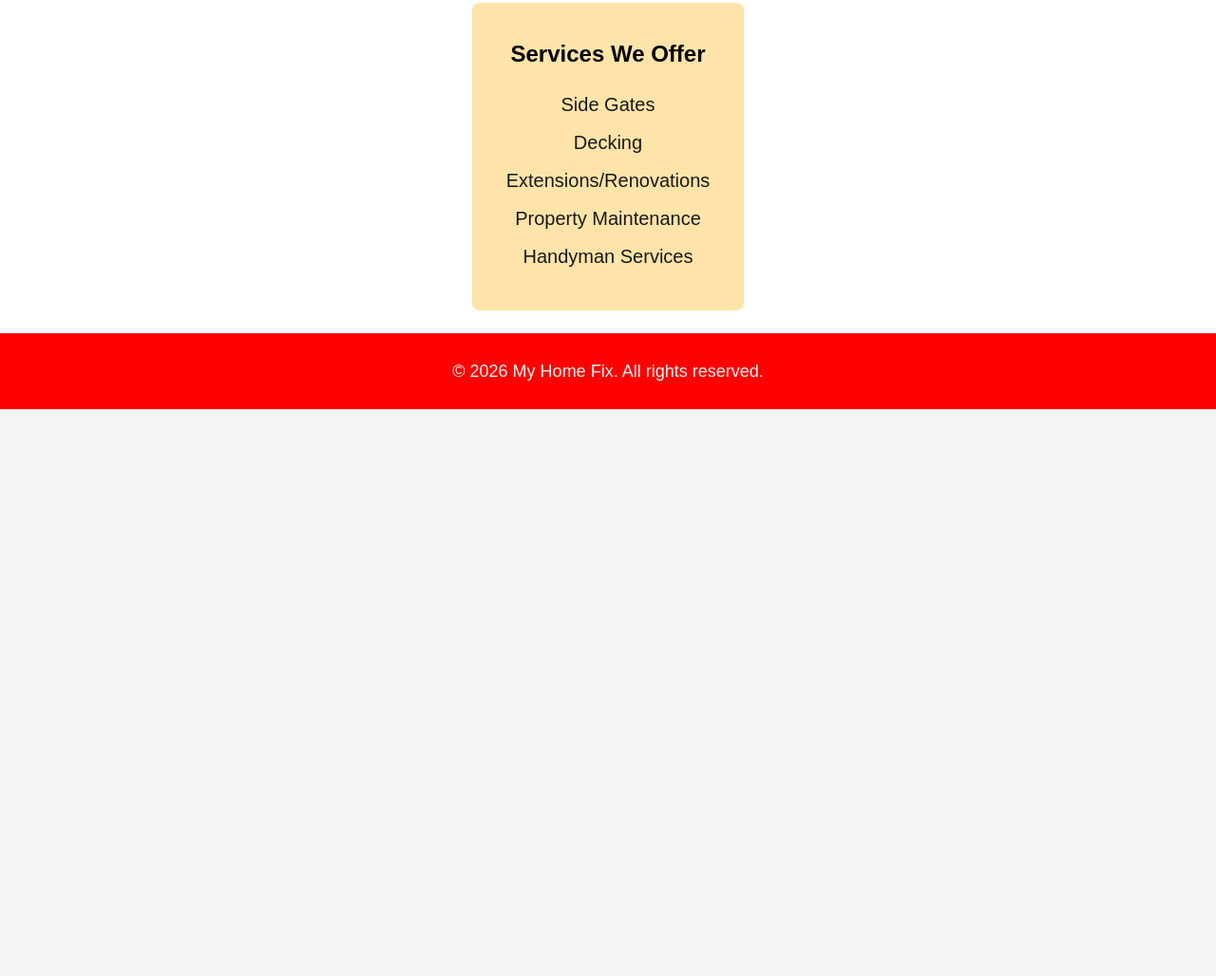
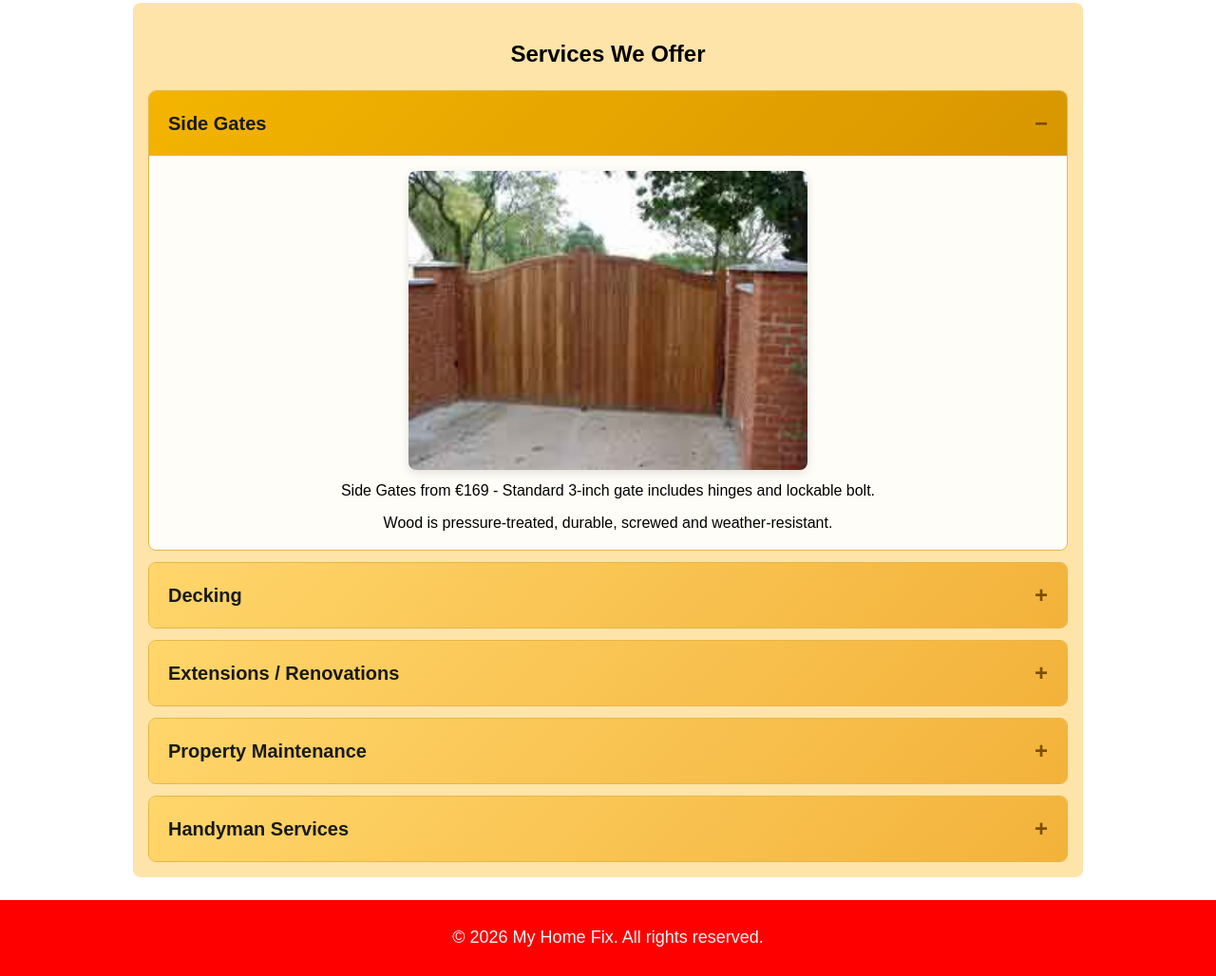
Before and after one commit to shaneduffy91/MyHomeFix, a plain HTML site: page services.html in a window 1280 px wide. Shown: the part 896-1924 px from the top of the page at 95% size. Before the commit the page ends 1327 px from the top, so only its background shows below. Drawn offline with Linux system fonts and the light colour scheme.

Commit message:
Added service details to services page

```diff
--- a/mhf_styles.css
+++ b/mhf_styles.css
@@ -114,9 +114,53 @@
     margin-bottom: 24px;
 }
 .servicesList {
+    width: min(100%, 1000px);
     background: rgba(255, 201, 84, 0.5);
     padding: 16px;
     border-radius: 8px;
+}
+.serviceAccordionGroup {
+    display: flex;
+    flex-direction: column;
+    gap: 12px;
+    margin-top: 12px;
+}
+.serviceAccordion {
+    border: 1px solid #e6b64a;
+    border-radius: 8px;
+    background: #fffdf7;
+    overflow: hidden;
+}
+.serviceSummary {
+    cursor: pointer;
+    list-style: none;
+    padding: 16px 20px;
+    font-size: 20px;
+    font-weight: bold;
+    color: #191919;
+    background: linear-gradient(135deg, #ffd66b, #f3b23a);
+    display: flex;
+    align-items: center;
+    justify-content: space-between;
+    transition: background 0.2s ease;
+}
+.serviceSummary::-webkit-details-marker {
+    display: none;
+}
+.serviceSummary::after {
+    content: "+";
+    font-size: 24px;
+    font-weight: bold;
+    color: #7a4f00;
+}
+.serviceAccordion[open] .serviceSummary {
+    background: linear-gradient(135deg, #f4b400, #d89600);
+}
+.serviceAccordion[open] .serviceSummary::after {
+    content: "−";
+}
+.serviceAccordionContent {
+    padding: 16px;
 }
 .gallery {
     width: min(100%, 1000px);
@@ -145,43 +189,21 @@
     margin: 0;
     font-size: 16px;
 }
-.navListServices {
-    width: 100%;
+
+.serInfo {
     height: 100%;
-    display: flex;
-    flex-direction: column;
-    align-items: center;
-    justify-content: center;
-    text-align: center;
-    list-style-type: none;
-    padding: 0px;
+    list-style-type: disc;
+    padding-left: 0;
+    margin: 0;
+    text-align: left;
 }
-.navItemServices {
-    height: 40px;
-    padding: 0px 20px;
-    font-size: 20px;
-    /* background-color: #fe0000; */
-    color: #191919;
-    text-decoration: none;
+.serInfo li {
+    margin-bottom: 0.6rem;
+    line-height: 1.5;
+    font-size: 18px;
+    color: #333333;
 }
-.navItemServices a:link {
-    /* background-color: #fe0000; */
-    color: #191919;
-    text-decoration: none;
-}
-.navItemServices a:visited {
-    /* background-color: #fe0000; */
-    color: #191919;
-}
-.navItemServices a:hover {
-    background-color: #191919;
-    color: #f5f5f5;
-    cursor: pointer;
-}
-.navItemServices a:active {
-    background-color: #191919;
-    color: #f5f5f5;
-}
+
 .checklist {
     list-style-type: none;
     padding-left: 1.25rem;
--- a/services.html
+++ b/services.html
@@ -26,13 +26,74 @@
         </main>
         <div class="servicesList">
             <h2>Services We Offer</h2>
-            <ul class="navListServices">
-                <li class="navItemServices"><a href="services.html#sidegates">Side Gates</a></li>
-                <li class="navItemServices"><a href="services.html#decking">Decking</a></li>
-                <li class="navItemServices"><a href="services.html#extensions">Extensions/Renovations</a></li>
-                <li class="navItemServices"><a href="services.html#maintenance">Property Maintenance</a></li>
-                <li class="navItemServices"><a href="services.html#handyman">Handyman Services</a></li>
-            </ul>
+            <div class="serviceAccordionGroup">
+                <details class="serviceAccordion" id="sidegates" open>
+                    <summary class="serviceSummary">Side Gates</summary>
+                    <div class="serviceAccordionContent">
+                        <div class="imageContainer">
+                            <img src="Images/sidegate.jpg" alt="image of Side Gate installation work">
+                            <p>Side Gates from €169 - Standard 3-inch gate includes hinges and lockable bolt.</p>
+                            <p>Wood is pressure-treated, durable, screwed and weather-resistant.</p>
+                        </div>
+                    </div>
+                </details>
+                <details class="serviceAccordion" id="decking">
+                    <summary class="serviceSummary">Decking</summary>
+                    <div class="serviceAccordionContent">
+                        <div class="imageContainer">
+                            <img src="Images/decking.jpg" alt="image of Decking installation work">
+                            <p>All decking is pressure treated and screwed to subframe for longer life.</p>
+                            <p>Subframe is pressure treated and screwed together for a stronger structure.</p>
+                            <p>All decking requirements catered for including using hardwood decking, lighting and design.</p>
+                        </div>
+                    </div>
+                </details>
+                <details class="serviceAccordion" id="extensions">
+                    <summary class="serviceSummary">Extensions / Renovations</summary>
+                    <div class="serviceAccordionContent">
+                        <div class="imageContainer">
+                            <img src="Images/extension.jpg" alt="image of extension and renovation work">
+                            <p>MyHomeFix offers a full range of extensions, renovations and attic conversion solutions.</p>
+                            <p>All work is carried out to the highest quality standard and reliability.</p>
+                            <p>From design to final result, we pride ourselves on customer satisfaction.</p>
+                        </div>
+                    </div>
+                </details>
+                <details class="serviceAccordion" id="maintenance">
+                    <summary class="serviceSummary">Property Maintenance</summary>
+                    <div class="serviceAccordionContent">
+                        <div class="imageContainer">
+                            <img src="Images/landscaping.jpg" alt="image of property maintenance work">
+                            <p>We provide a full property maintenance service.</p>
+                            <ul class="serInfo">
+                                <li>Painting / Decorating</li>
+                                <li>Electrical</li>
+                                <li>Plumbing</li>
+                                <li>Landscaping / Hedge Cutting</li>
+                                <li>Tiling</li>
+                            </ul>
+                        </div>
+                    </div>
+                </details>
+                <details class="serviceAccordion" id="handyman">
+                    <summary class="serviceSummary">Handyman Services</summary>
+                    <div class="serviceAccordionContent">
+                        <div class="imageContainer">
+                            <img src="Images/handyman.jpg" alt="image of handyman services work">
+                            <p>We provide a full handyman service for all your home repair and maintenance needs.</p>
+                            <ul class="serInfo">
+                                <li>Painting / Decorating</li>
+                                <li>Electrical</li>
+                                <li>Plumbing</li>
+                                <li>Landscaping / Hedge Cutting</li>
+                                <li>Tiling</li>
+                                <li>Wooden Floors</li>
+                                <li>Man with a Van service.</li>
+                            </ul>
+                        </div>
+                    </div>
+                </details>
+            </div>
         </div>
     </div>
     <footer>
```
Also changed, not shown: Images/decking.jpg (added), Images/extension.jpg (added), Images/handyman.jpg (added), Images/landscaping.jpg (added), Images/sidegate.jpg (added).
